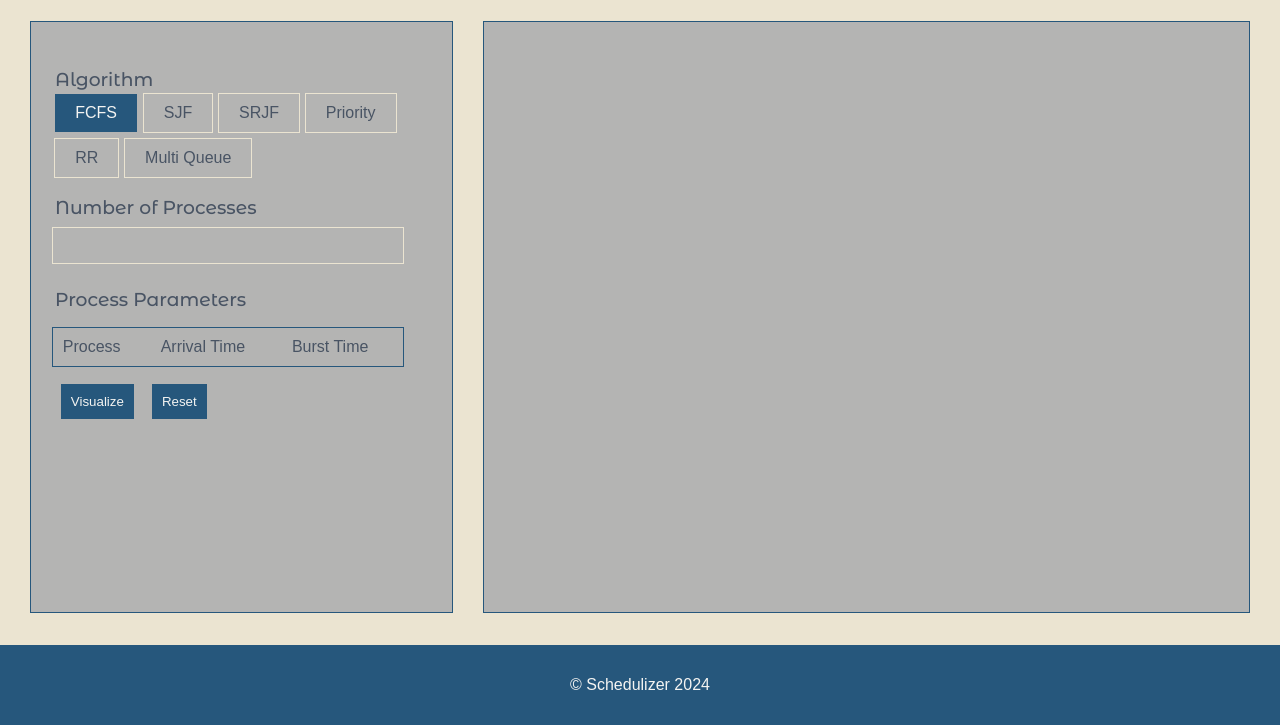
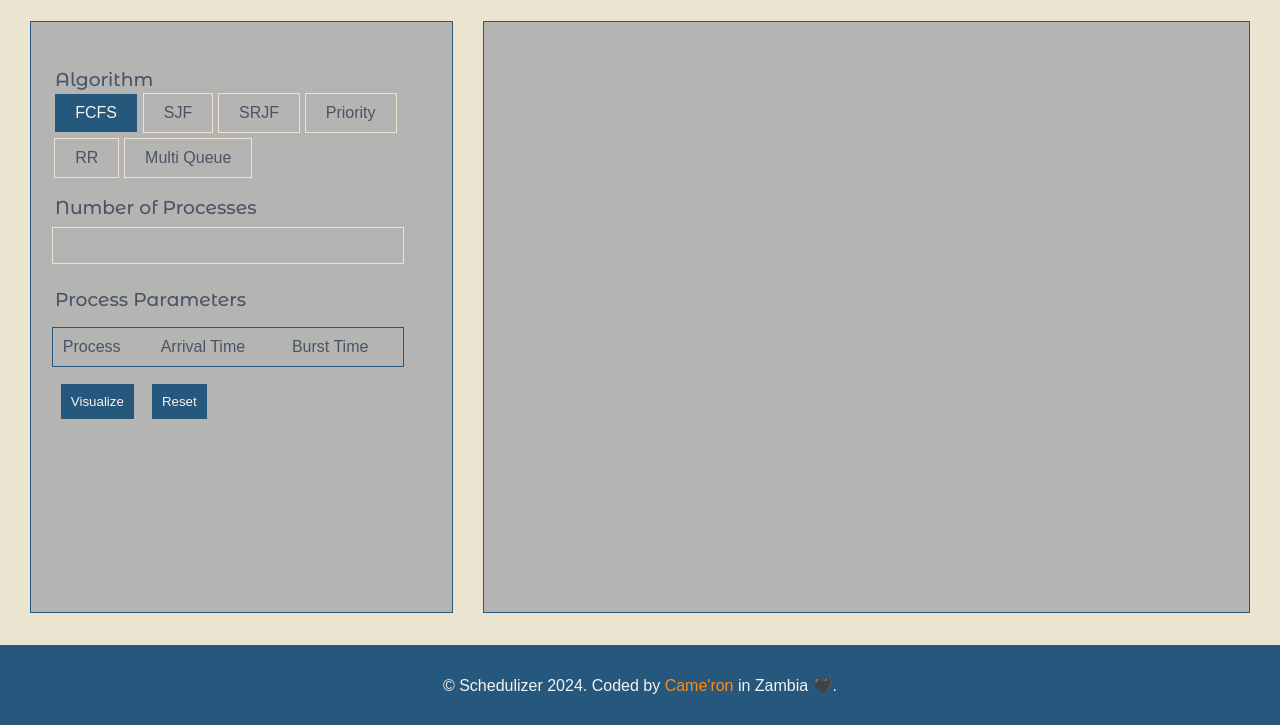
Before and after one commit to cameron-floid/schedulizer, a plain HTML site: page index.html in a window 1280 px wide. Shown: the part 75-800 px from the top of the page. Drawn offline with Linux system fonts and the light colour scheme; files whose address does not match are found by name; a web font is replaced by a local one.

Commit message:
Added Afriotic credit

```diff
--- a/assets/styles.css
+++ b/assets/styles.css
@@ -288,6 +288,11 @@ footer {
     color: var(--text-light);
 }
 
+.footer a {
+    color: var(--primary);
+    text-decoration: none;
+}
+
 
 .view-port {
     background-color: var(--background);
--- a/index.html
+++ b/index.html
@@ -135,7 +135,7 @@
 
     <footer>
         <div class="footer">
-            <p>&copy; Schedulizer <span id="year"></span></p>
+            <p>&copy; Schedulizer <span id="year"></span>. Coded by <a target="_blank" href="https://www.linkedin.com/in/cameronfloid">Came'ron</a> in Zambia &#128420;.</p>
         </div>
     </footer>
 
```
